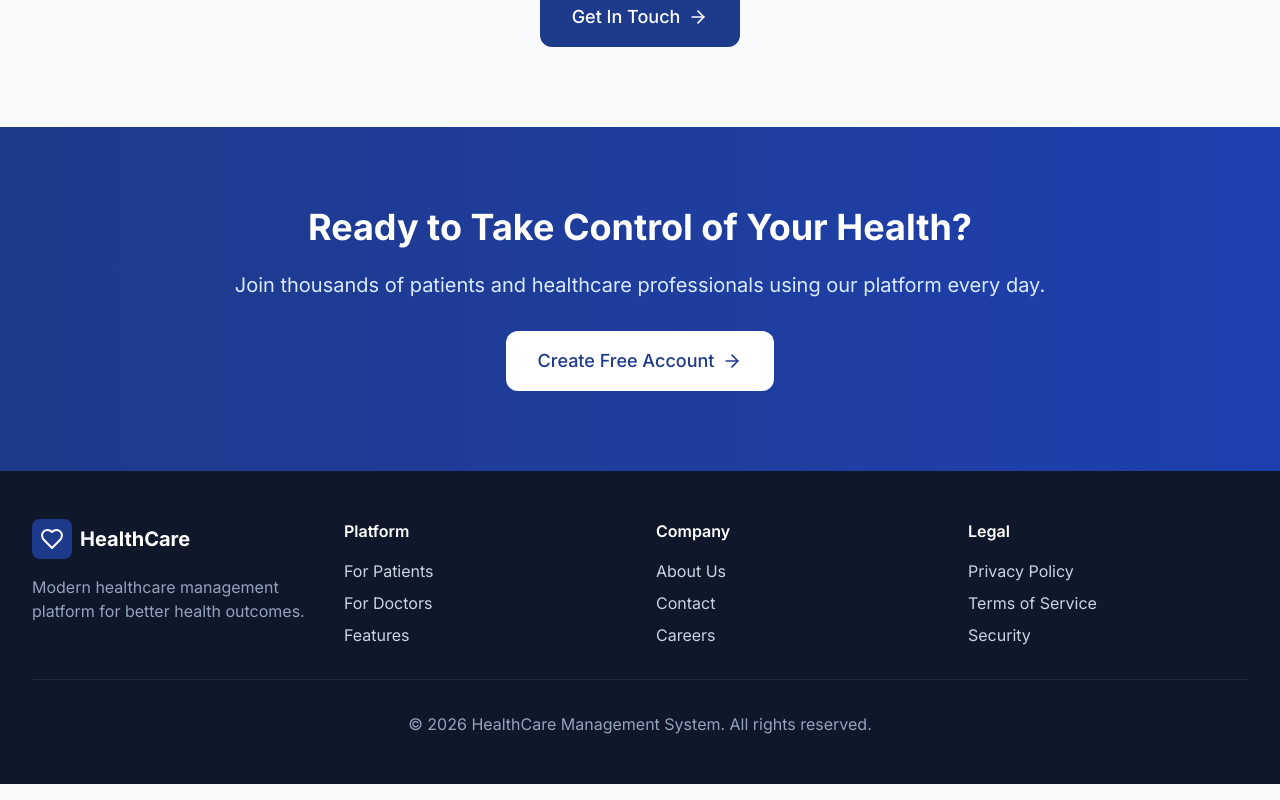
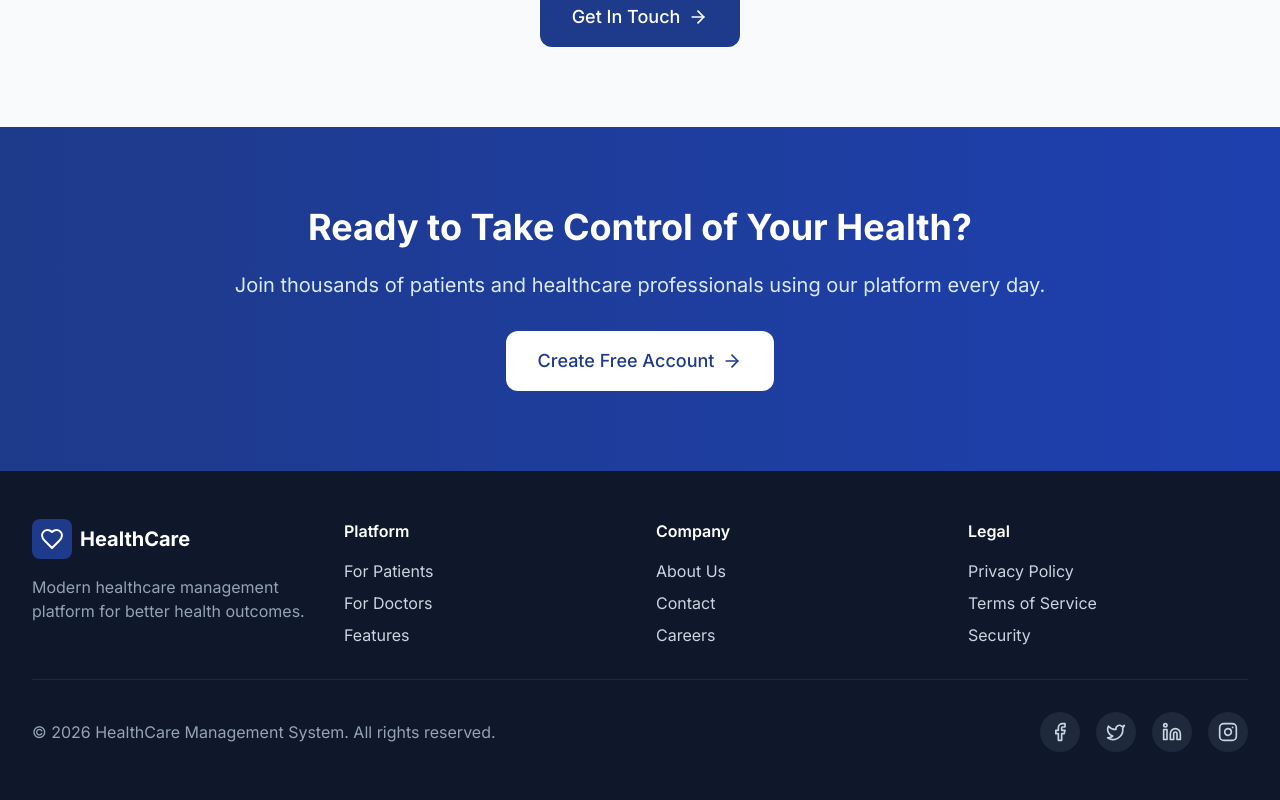
Before and after one commit to Barento999/advanced_hms, a React (Vite) app in the folder frontend/: page / in a window 1280 px wide. Shown: the part 9387-10187 px from the top of the page. Built offline with nearby package versions, Linux system fonts and the light colour scheme; no server answers.

Commit message:
Add social media icons to landing page footer

```diff
--- a/frontend/src/pages/LandingPage.jsx
+++ b/frontend/src/pages/LandingPage.jsx
@@ -30,6 +30,10 @@ import {
   Moon,
   Sun,
   ChevronUp,
+  Facebook,
+  Twitter,
+  Linkedin,
+  Instagram,
 } from "lucide-react";
 import { AuthContext } from "../context/AuthContext";
 import { ThemeContext } from "../context/ThemeContext";
@@ -1571,11 +1575,47 @@ const LandingPage = () => {
               </ul>
             </div>
           </div>
-          <div className="border-t border-slate-800 pt-8 text-center text-slate-400">
-            <p>
-              &copy; {new Date().getFullYear()} HealthCare Management System.
-              All rights reserved.
-            </p>
+          <div className="border-t border-slate-800 pt-8 mt-8">
+            <div className="flex flex-col md:flex-row justify-between items-center gap-4">
+              <p className="text-slate-400 text-center md:text-left">
+                &copy; {new Date().getFullYear()} HealthCare Management System.
+                All rights reserved.
+              </p>
+              <div className="flex items-center gap-4">
+                <a
+                  href="https://facebook.com"
+                  target="_blank"
+                  rel="noopener noreferrer"
+                  className="w-10 h-10 bg-slate-800 hover:bg-primary rounded-full flex items-center justify-center transition-colors"
+                  aria-label="Facebook">
+                  <Facebook className="w-5 h-5 text-slate-300" />
+                </a>
+                <a
+                  href="https://twitter.com"
+                  target="_blank"
+                  rel="noopener noreferrer"
+                  className="w-10 h-10 bg-slate-800 hover:bg-primary rounded-full flex items-center justify-center transition-colors"
+                  aria-label="Twitter">
+                  <Twitter className="w-5 h-5 text-slate-300" />
+                </a>
+                <a
+                  href="https://linkedin.com"
+                  target="_blank"
+                  rel="noopener noreferrer"
+                  className="w-10 h-10 bg-slate-800 hover:bg-primary rounded-full flex items-center justify-center transition-colors"
+                  aria-label="LinkedIn">
+                  <Linkedin className="w-5 h-5 text-slate-300" />
+                </a>
+                <a
+                  href="https://instagram.com"
+                  target="_blank"
+                  rel="noopener noreferrer"
+                  className="w-10 h-10 bg-slate-800 hover:bg-primary rounded-full flex items-center justify-center transition-colors"
+                  aria-label="Instagram">
+                  <Instagram className="w-5 h-5 text-slate-300" />
+                </a>
+              </div>
+            </div>
           </div>
         </div>
       </footer>
```
